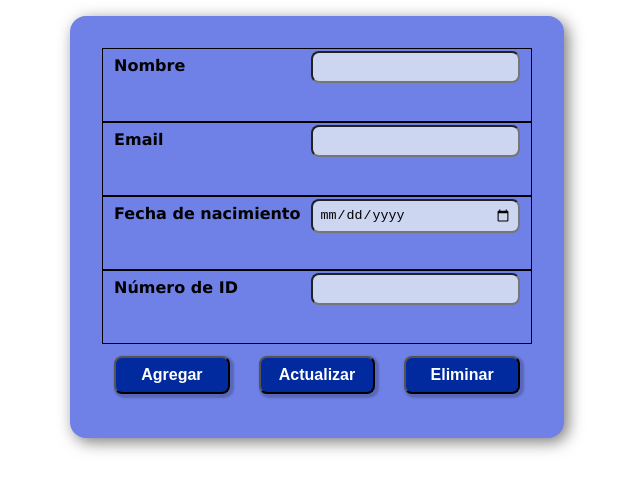
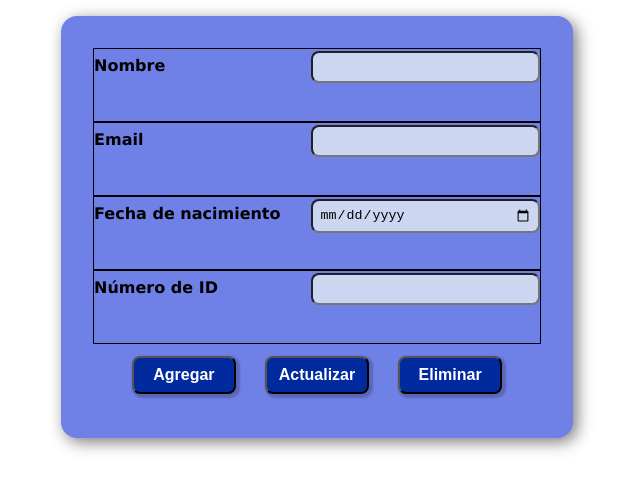
Before and after one commit to hnovara/desafio16, a plain HTML site: page index.html in a window 1280 px wide. Shown: the whole page, without its empty margins (323-963 px from the left). Drawn offline with Linux system fonts and the light colour scheme.

Commit message:
fix css form

```diff
--- a/css/style.css
+++ b/css/style.css
@@ -28,7 +28,7 @@ input {
     border-radius: 0.5rem;
     color: black;
     padding: 0.4rem;
-    width: 12rem;
+    width: 13.25rem;
 }
 label {
     display: inline-block;
@@ -37,7 +37,7 @@ label {
     margin: 0.25rem 0 0 0;
     text-align: left;
     padding: 0.2rem 0;
-    width: 12rem;
+    width: 13.25rem;
 }
 p {
     margin: 0.125rem;
@@ -52,7 +52,7 @@ button {
     font-weight: bold;
     margin: 0.75rem;
     padding: 0.5rem 0;
-    width: 7.25rem;
+    width: 6.5rem;
 }
 button:hover {
     background-color: rgb(0, 56, 211);
```
